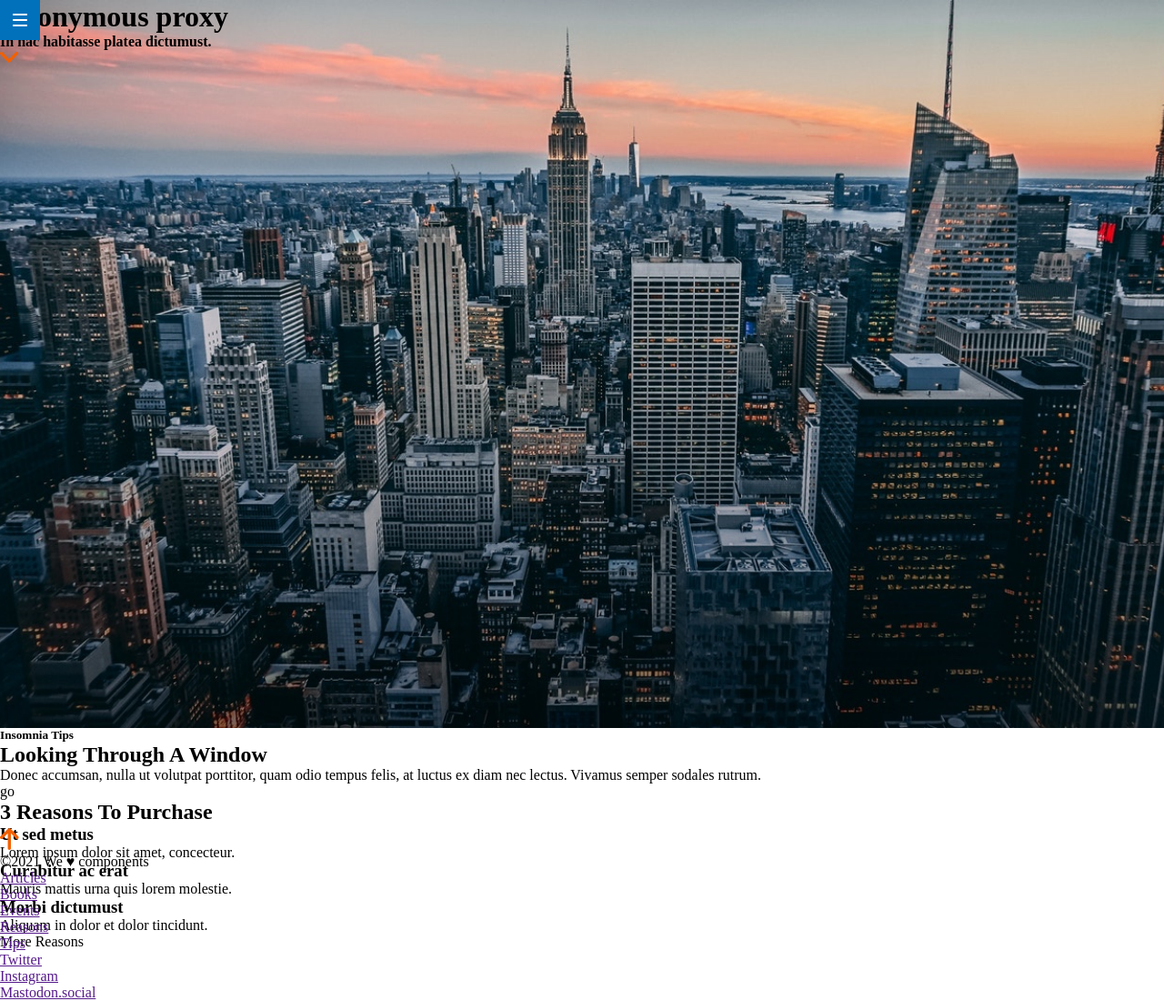
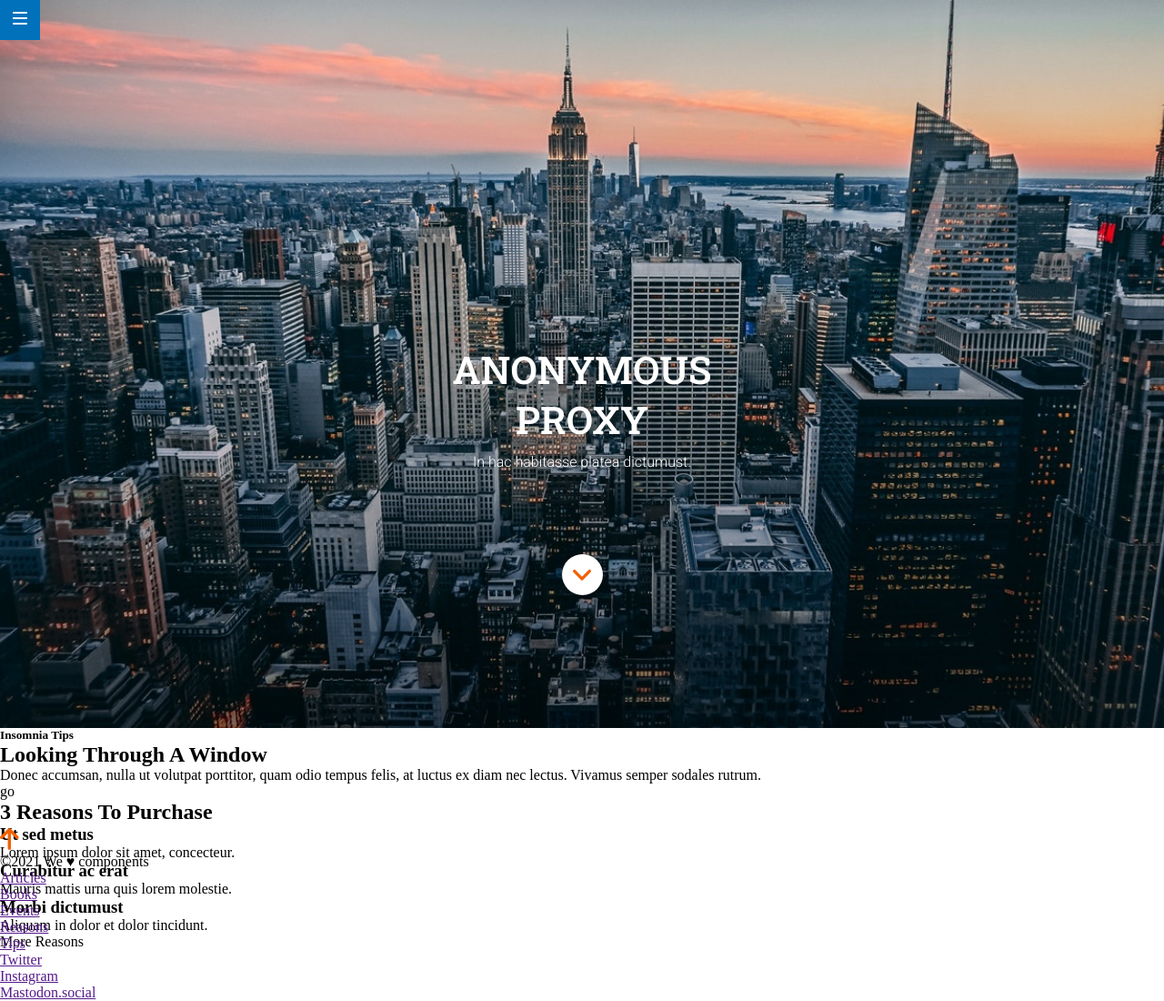
Before and after one commit to Adalab/modulo-1-evaluacion-final-parnasos, a website: page src/html/index.html in a window 1280 px wide. Shown: the whole page at 91% size. Drawn offline with nearby package versions, Linux system fonts and the light colour scheme; files that its build step writes are made by us from their sources; files whose address does not match are found by name.

Commit message:
Update hero

```diff
--- a/src/html/partials/header.html
+++ b/src/html/partials/header.html
@@ -1,9 +1,11 @@
 <header class="header">
   <div class="header__box">
-    <img
-      class="header__box--pic"
-      src="./assets/images/ico-menu.svg"
-      alt="Logo-menu"
-    />
+    <a href="https://adalab.es/" target="blank">
+      <img
+        class="header__box--pic"
+        src="./assets/images/ico-menu.svg"
+        alt="Logo-menu"
+      />
+    </a>
   </div>
 </header>
--- a/src/html/partials/hero.html
+++ b/src/html/partials/hero.html
@@ -2,10 +2,14 @@
   <div class="hero__pic">
     <h1 class="hero__title">Anonymous proxy</h1>
     <h4 class="hero__subtitle">In hac habitasse platea dictumust.</h4>
-    <img
-      class="hero__icon"
-      src="./assets/images/ico-scroll-down.svg"
-      alt="ico-scroll-down"
-    />
+    <div class="hero__box">
+      <a href="#section1__title" title="Go to 3 Reasons to purchase">
+        <img
+          class="hero__box--icon"
+          src="./assets/images/ico-scroll-down.svg"
+          alt="ico-scroll-down"
+        />
+      </a>
+    </div>
   </div>
 </hero>
--- a/src/html/partials/main.html
+++ b/src/html/partials/main.html
@@ -9,7 +9,7 @@
     <buttom>go</buttom>
   </section>
   <section>
-    <h2>3 Reasons To Purchase</h2>
+    <h2 id="section1__title">3 Reasons To Purchase</h2>
     <article>
       <h3>Ut sed metus</h3>
       <p>Lorem ipsum dolor sit amet, concecteur.</p>
--- a/src/scss/layout/_hero.scss
+++ b/src/scss/layout/_hero.scss
@@ -1,12 +1,55 @@
 .hero {
   width: 100vw;
   height: 100vh;
+  top: 0;
 }
-
 .hero__pic {
   width: 100vw;
   height: 100vh;
   background-image: url(../images/cover.jpg);
   background-size: cover;
   background-position: center;
+  display: flex;
+  justify-content: center;
+  align-items: center;
+  flex-direction: column;
 }
+.hero__title {
+  width: 290px;
+  height: 110px;
+  margin: 284px auto 0 auto;
+  color: $color-none;
+  font-size: 42px;
+  line-height: 55px;
+  font-family: $font-title;
+  text-transform: uppercase;
+  text-align: center;
+}
+
+.hero__subtitle {
+  width: 290px;
+  height: 21px;
+  color: $color-none;
+  font-size: 16px;
+  font-family: $font-main;
+  text-align: center;
+  margin: 10px 0 45px 0;
+  font-weight: normal;
+  letter-spacing: normal;
+}
+.hero__box {
+  width: 45px;
+  height: 45px;
+  border-radius: 50%;
+  background-color: $color-none;
+  margin: 45px auto 53px auto;
+  display: flex;
+  justify-content: center;
+  align-items: center;
+}
+
+.hero__box--icon {
+  width: 20px;
+  height: 12px;
+  vertical-align: middle;
+}
```
